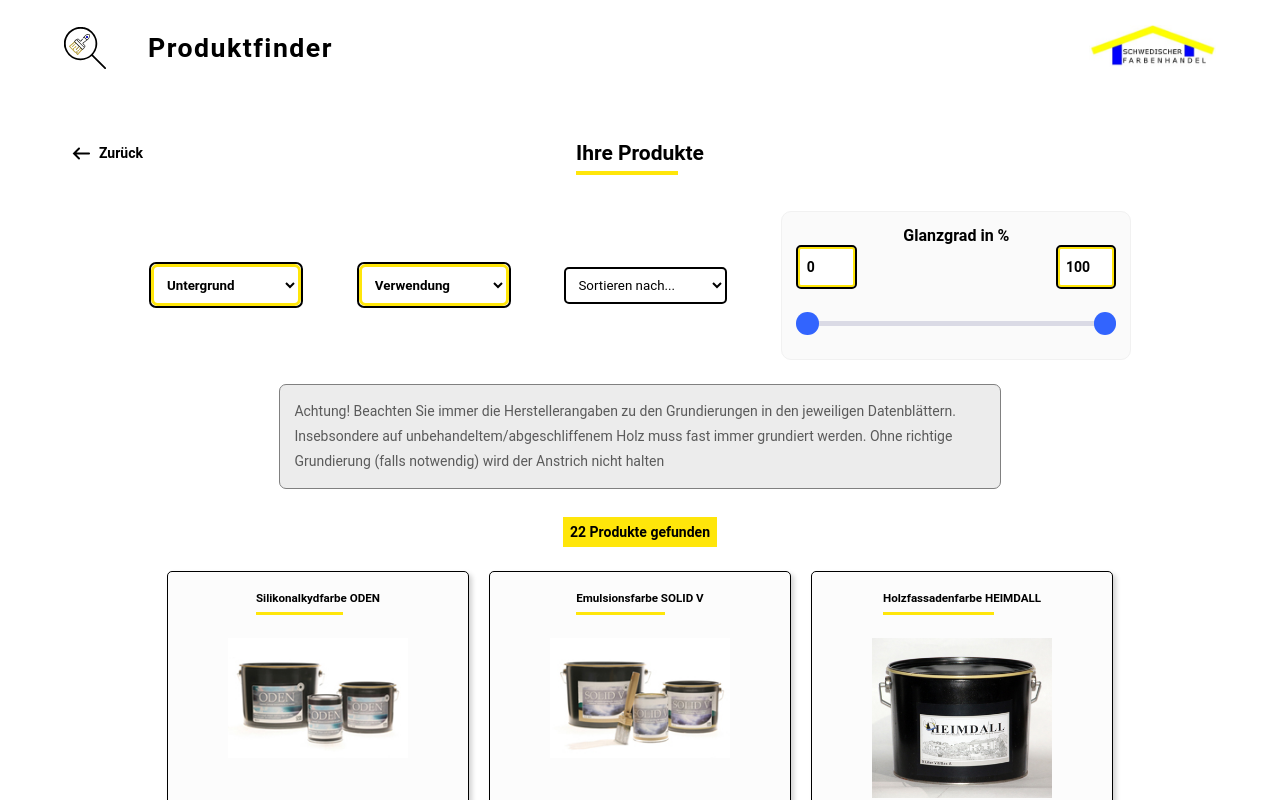
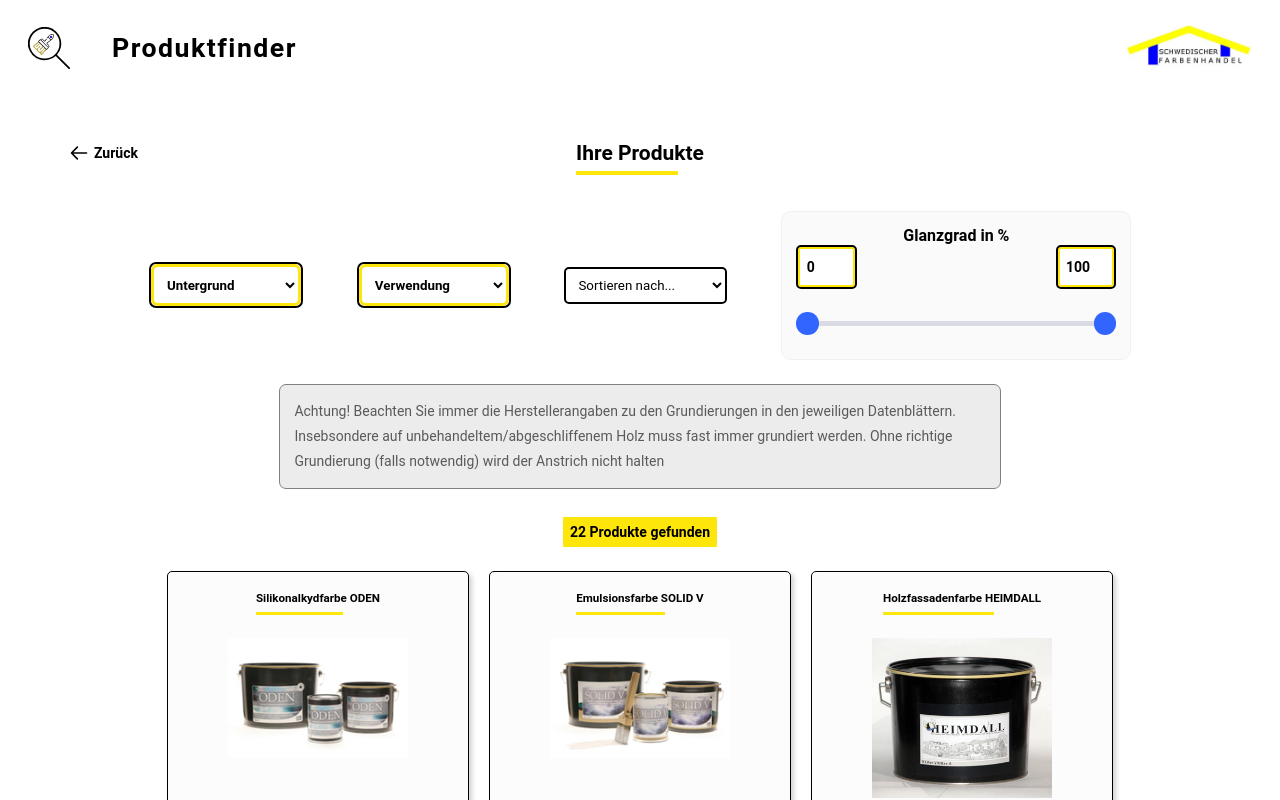
Before and after one commit to Mr-Jen/Productfinder, a React (Create React App) app: page /products in a window 1280 px wide. Shown: the top 800 px of the page. Built offline with nearby package versions, Linux system fonts and the light colour scheme.

Commit message:
Header set to full width and broken back arrow icon fixed

```diff
--- a/src/components/App.js
+++ b/src/components/App.js
@@ -16,17 +16,23 @@
   display: flex;
   flex-direction: column;
   align-items: center;
-  width: 90%;
   margin: auto;
+  max-width: 100vw;
 `
 
 const HeaderWrap = styled.div`
   display: flex;
   align-self: flex-start;
   z-index: 1000000;
+  max-width: 100%;
+  margin-bottom: 2em;
 
   position: sticky;
   top: 0;
+`
+
+const ContentWrapper = styled.div`
+  width: 90vw;
 `
 
 const App = ({loadConfig, loadProducts, isHome}) => {
@@ -45,6 +51,7 @@
       <HeaderWrap>
         <Header/>
       </HeaderWrap>
+      <ContentWrapper>
         <Switch>
           <Route exact path="/">
             <Home/>
@@ -59,6 +66,7 @@
           <Route exact path="/product/:productId" component={ProductView} ></Route>
           <Route exact path="/compare/:productsParam" component={Compare} />
         </Switch>
+      </ContentWrapper>
     </Wrapper>
   )
 }
--- a/src/components/Routes/Compare/Compare.js
+++ b/src/components/Routes/Compare/Compare.js
@@ -10,6 +10,7 @@
 
 const Wrapper = styled.div`
     width: 100%;
+    overflow-x: hidden;
     display: flex;
     flex-direction: column;
     align-items: center;
@@ -210,8 +211,10 @@
                     //console.log("HEADER HEIGHT INSIDE COMPARE: ", document.getElementById("top-header").clientHeight);
                 if (window.pageYOffset >= 95){
                     header.classList.add("sticky");
+                    header.children[0].classList.add("border-right");
                 } else {
                     header.classList.remove("sticky");
+                    header.children[0].classList.remove("border-right");
                 }
             }
         }
--- a/src/components/Routes/Compare/compare.css
+++ b/src/components/Routes/Compare/compare.css
@@ -1,6 +1,11 @@
 .sticky {
-    position: fixed;
-    top: 95px;
-    max-width: 90%;
-    border-bottom: 2px solid grey;
-  }
+  position: fixed;
+  top: 95px;
+  max-width: 100%;
+  border-bottom: 2px solid grey;
+  border-left: "2px solid lightgrey"
+}
+
+.border-right {
+  border-right: 2px solid lightgrey;
+}
--- a/src/components/Shared/Header.js
+++ b/src/components/Shared/Header.js
@@ -10,15 +10,14 @@
     display: flex;
     justify-content: space-between;
     align-items: center;
-    width: 90vw;
+    width: 100vw;
 
     /*border-bottom: 1px solid rgb(223, 227, 235); */
     background-color: white;
-    margin-bottom: 2em;
 
     position: sticky;
     top: 0;
-    padding: 1em 0 1em 0;
+    padding: 1em 2em 1em 2em;
 `
 
 const TitleWrapper = styled.div`
@@ -52,7 +51,6 @@
     React.useEffect(() => {
         window.addEventListener('scroll',(e)=>{
             const wrapper = document.getElementById('wrapper');
-            console.log("HEIGHT OF HEADER: ", wrapper.offsetHeight);
             if(window.pageYOffset>0){
                 wrapper.classList.add("add-shadow");
             } else{
--- a/src/components/Shared/NavigateButton.js
+++ b/src/components/Shared/NavigateButton.js
@@ -35,12 +35,15 @@
             onMouseEnter={() => setToggle(true)}
             onMouseLeave={() => setToggle(false)}
         >
-            <Icon
+            {/*<Icon
                 src={props.direction === "left" ? (toggle ? "assets/icons/misc/left-grey.png" : "/assets/icons/misc/left.png") : "/assets/icons/misc/right.png"}
                 alt="BackButton"
                 direction={props.direction}
                 style={{"height": "25px", "width": "25px", "margin": "5px"}}
-            />
+            />*/}
+            <svg xmlns="http://www.w3.org/2000/svg" style={{stroke: toggle ? "grey" : "black", width: "20px", margin: "5px"}} fill="none" viewBox="0 0 24 24" stroke="currentColor">
+                <path strokeLinecap="round" strokeLinejoin="round" strokeWidth={2} d="M10 19l-7-7m0 0l7-7m-7 7h18" />
+            </svg>
             <Text
                 style={{ "fontWeight": "bold", "color": toggle ? "grey" : "black"}}
                 direction={props.direction}
```
Lines whose indentation alone changed are shown as unchanged.
